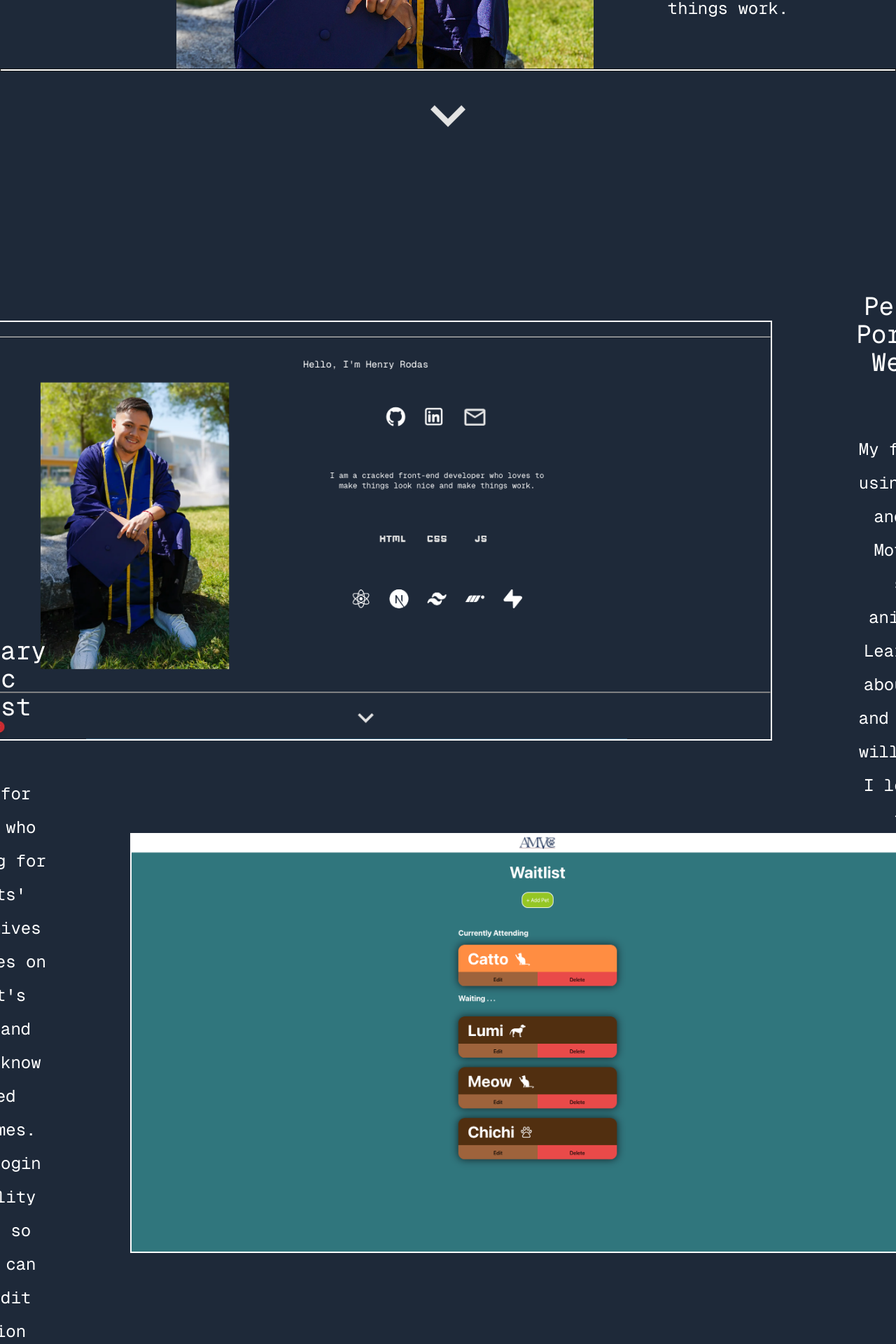
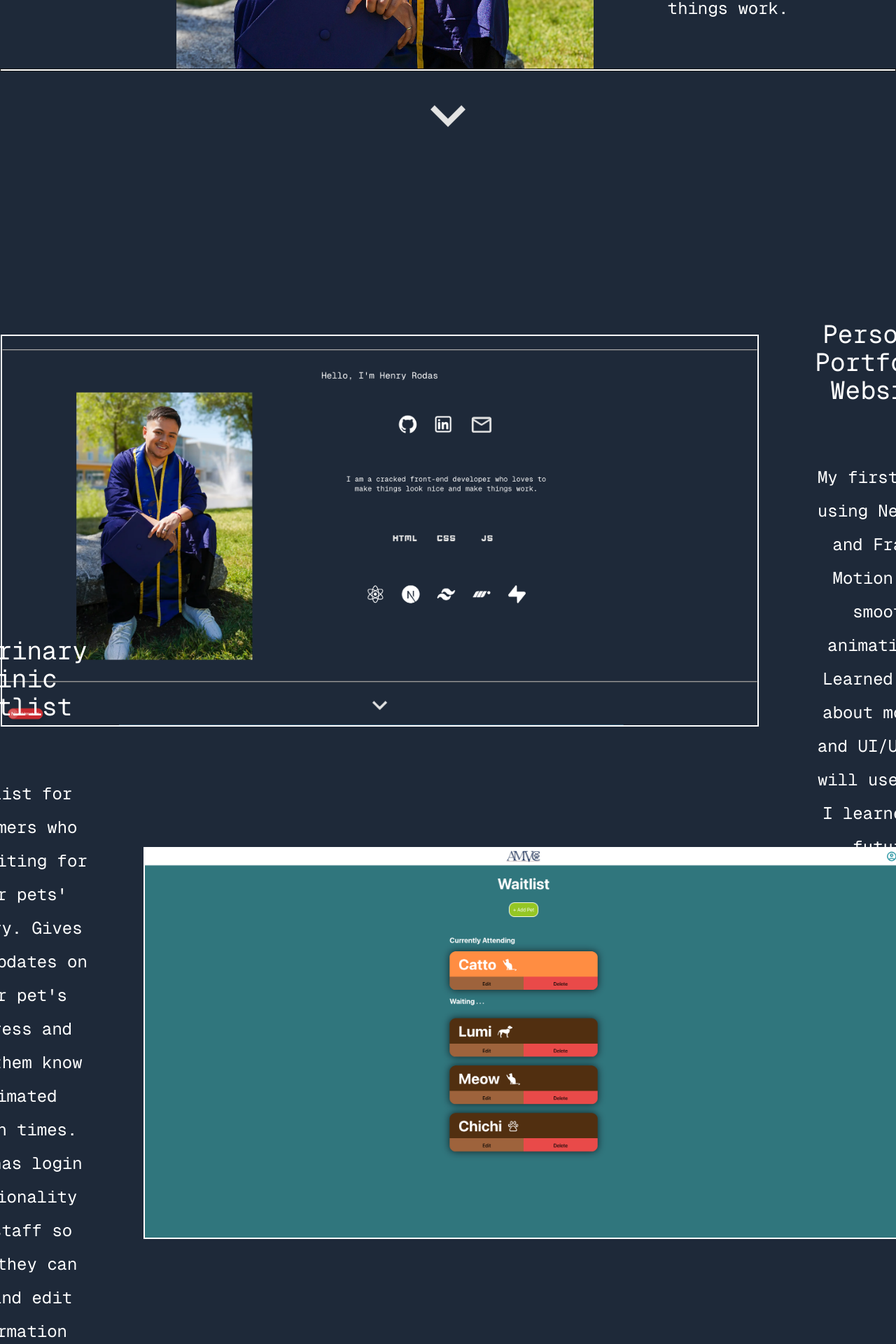
Before and after one commit to henryr2003/portfolioMain, a Next.js app: page / in a window 1280 px wide. Shown: the part 592-2512 px from the top of the page at 70% size. Built offline with nearby package versions, Linux system fonts and the light colour scheme.

Commit message:
fixed spacing and added links to icons

```diff
--- a/src/app/Header.js
+++ b/src/app/Header.js
@@ -141,22 +141,25 @@ export default function Header({ handleScroll }) {
                                 x: { delay: 2, duration: 2, ease: "easeInOut" },
                             }}
                         >
-                            <div className="flex gap-15 text-black">
-                                <Image
+                            <div className="flex gap-15 text-black ">
+                                <a href="https://github.com/henryr2003" target="_blank"><Image
                                     alt="Github logo"
-                                    className="w-15 h-15 cursor-pointer"
+                                    className="w-15 h-15 cursor-pointer "
                                     src={github}
-                                />
-                                <Image
+                                /> </a>
+                                <a href="https://www.linkedin.com/in/henryrodas/" target="_blank"><Image
                                     alt="LinkedIn logo"
                                     className="w-15 h-15 cursor-pointer"
                                     src={linkedIn}
                                 />
-                                <Image
+                                </a>
+                                <a href="mailto:henryrodas2003@gmail.com" target="_blank"><Image
                                     alt="mail logo"
                                     className="w-auto h-20 flex items-start -translate-y-2 cursor-pointer"
                                     src={mail}
                                 />
+                                </a>
+
                             </div>
                             <h1 className=" w-auto md:w-[55%]">
                                 {" "}
--- a/src/app/Projects.js
+++ b/src/app/Projects.js
@@ -20,11 +20,11 @@ export default function Projects({projectRef}) {
 
 
 
-                <motion.div className="w-full h-auto gap-10 flex flex-col justify-center items-center  mt-50 md:flex-row md:pl-20 md:gap-30 md:h-[700px]"
+                <motion.div className="w-full h-auto gap-10 flex flex-col justify-center items-center  mt-50 md:flex-row md:pl-20 md:gap-20 md:h-[700px]"
 
                 initial={{
                     opacity: 0,
-                    x: "-100px",
+                    x: "-300px",
                 }}
 
                 whileInView={{
@@ -50,11 +50,11 @@ export default function Projects({projectRef}) {
 
                     {isMobile && <h1 className="text-md text-white md:text-4xl"> Personal Portfolio Website </h1> }
 
-                    <Image alt="Image of this portfolio website" src={portfolioPic} className="w-[90%] h-auto border-2 border-white md:w-auto md:h-[600px] "/>
+                    <Image alt="Image of this portfolio website" src={portfolioPic} className="w-[90%] h-auto border-2 border-white md:w-auto md:h-[80%] "/>
 
 
 
-                    <div className=" w-[90%] text-center h-auto mb-20 text-white md:w-[600px] md:h-[600px]">
+                    <div className=" w-[90%] text-center h-auto mb-20 text-white md:w-[600px] md:h-[600px] lg:mt-20">
 
                         {!isMobile && <h1 className="text-md mb-20 md:text-4xl"> Personal Portfolio Website </h1> }
                         <h2 className="text-sm leading-loose md:text-2xl"> My first time using Next.js and Framer Motion for smooth animations. Learned lots about motion and UI/UX and will use what I learned in future projects.</h2>
@@ -63,11 +63,11 @@ export default function Projects({projectRef}) {
                 </motion.div>
 
 
-                <motion.div className="w-full h-auto flex mb-20 justify-center items-center text-center flex-col md:flex-row md:gap-30 md:pr-20 md:h-[700px] "
+                <motion.div className="w-full h-auto flex mb-20 justify-center items-center text-center flex-col md:flex-row md:gap-20 md:pr-20 md:h-[700px] "
 
                 initial={{
                     opacity: 0,
-                    x: "100px",
+                    x: "300px",
                 }}
 
                 whileInView={{
@@ -97,7 +97,7 @@ export default function Projects({projectRef}) {
 
                     </div>
 
-                    <Image alt="Image of veterinary website" src={vet}className="w-[90%] h-auto border-2 border-white md:w-auto md:h-[600px]"/>
+                    <Image alt="Image of veterinary website" src={vet}className="w-[90%] h-auto border-2 border-white md:w-auto md:h-[80%]"/>
 
 
 
```
